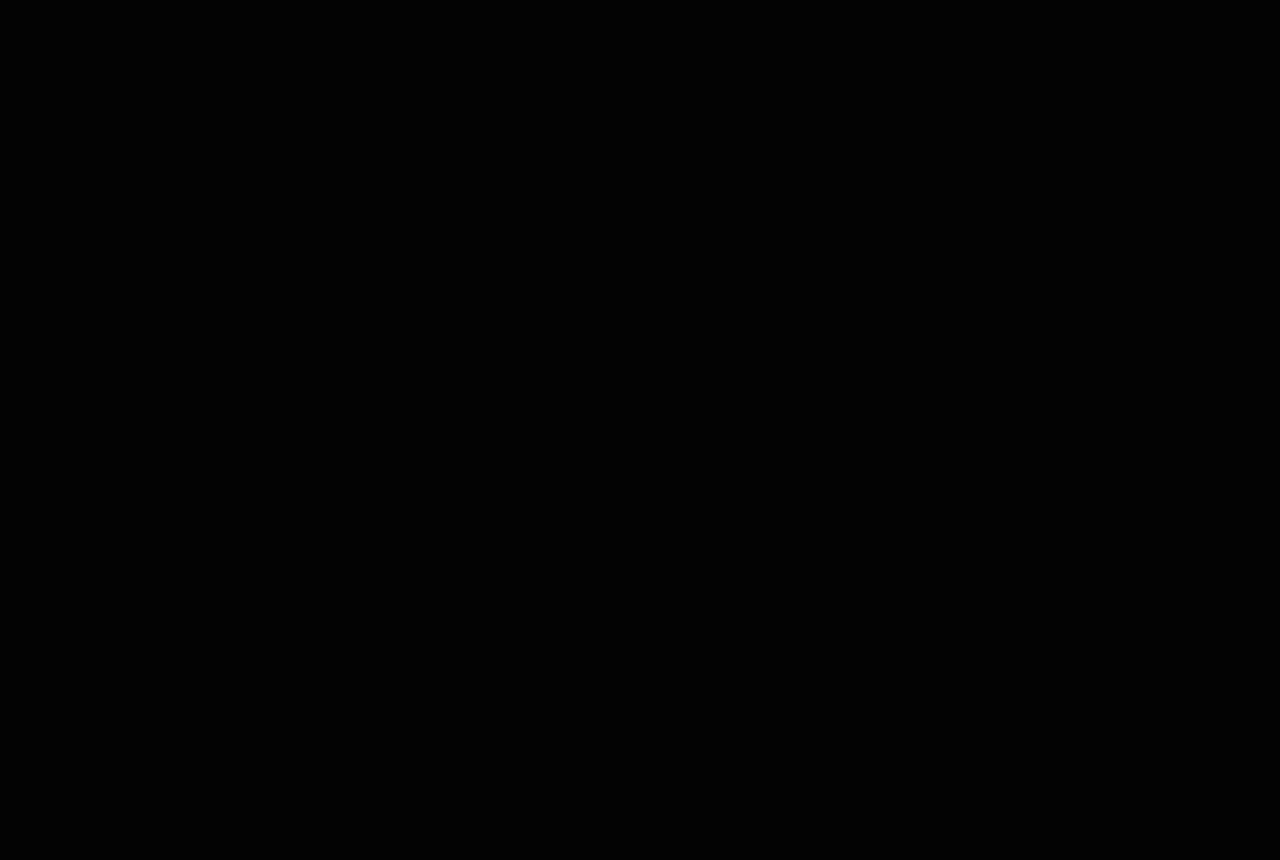
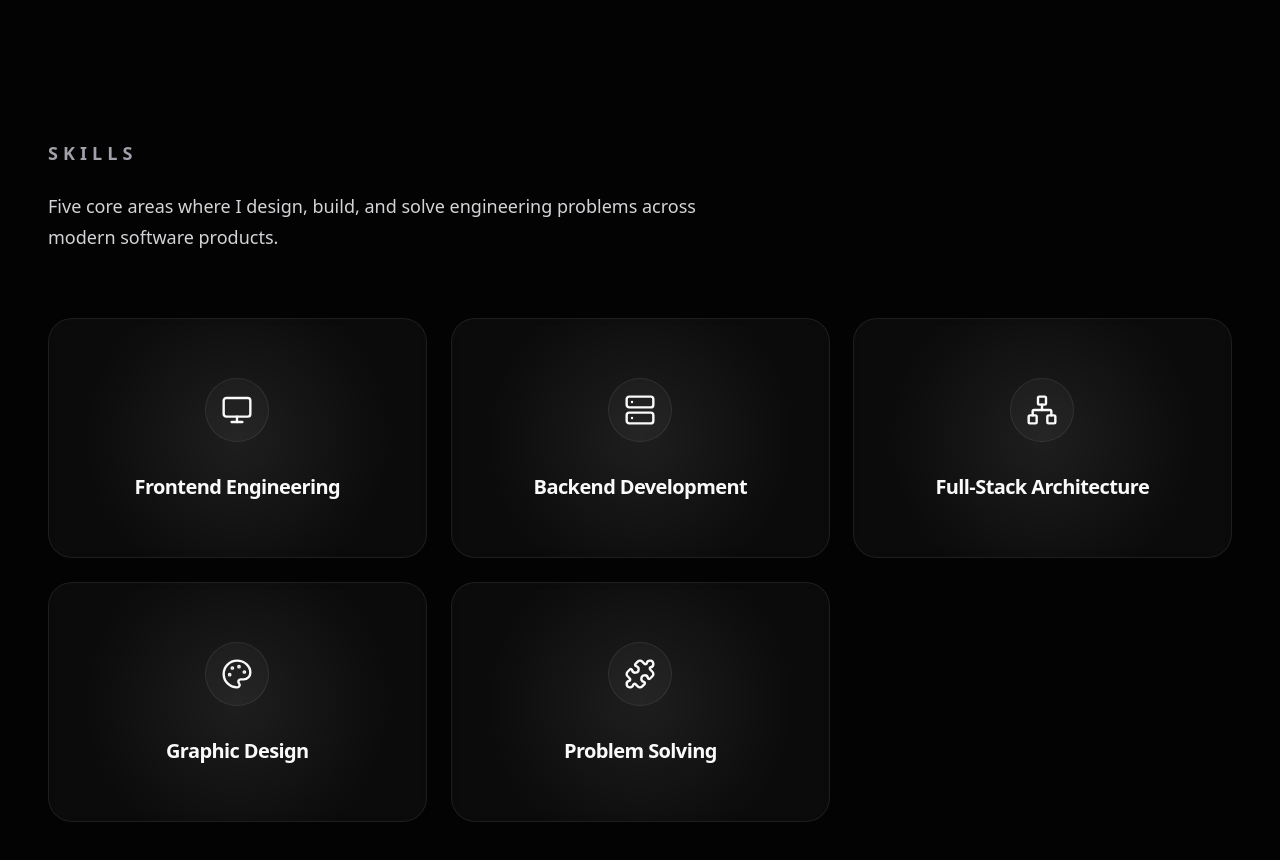
Before and after one commit to Swarnabha07/portfolio, a Next.js app: page / in a window 1280 px wide. Shown: the part 1560-2420 px from the top of the page. Before the commit the page ends 1571 px from the top, so only its background shows below. Built offline with nearby package versions, Linux system fonts and the light colour scheme.

Commit message:
feat: implement Skills section

```diff
--- a/components/common/BackgroundLighting/variants.js
+++ b/components/common/BackgroundLighting/variants.js
@@ -41,7 +41,33 @@ export const lightingVariants = {
     },
   ],
 
-  techStack: [
+  skills: [
+    // Main centered glow behind the technology grid
+    {
+      className: "top-10 left-1/2 -translate-x-1/2",
+      size: "44rem",
+      opacity: 0.075,
+      blur: "300px",
+    },
+
+    // Supporting left glow
+    {
+      className: "bottom-[-8rem] left-[-8rem]",
+      size: "30rem",
+      opacity: 0.05,
+      blur: "260px",
+    },
+
+    // Supporting right glow
+    {
+      className: "top-24 right-[-8rem]",
+      size: "28rem",
+      opacity: 0.045,
+      blur: "240px",
+    },
+  ],
+
+  toolkit: [
     // Main centered glow behind the technology grid
     {
       className: "top-10 left-1/2 -translate-x-1/2",
--- /dev/null
+++ b/components/common/CardTilt.js
@@ -0,0 +1,116 @@
+"use client";
+
+import {
+  motion,
+  useMotionTemplate,
+  useMotionValue,
+  useSpring,
+  useTransform,
+} from "framer-motion";
+import { useRef } from "react";
+
+export default function CardTilt({
+  children,
+  className = "",
+  maxTilt = 5,
+  scale = 1.02,
+}) {
+  const ref = useRef(null);
+
+  const rotateX = useMotionValue(0);
+  const rotateY = useMotionValue(0);
+
+  const springRotateX = useSpring(rotateX, {
+    stiffness: 680,
+    damping: 24,
+    mass: 0.22,
+  });
+
+  const springRotateY = useSpring(rotateY, {
+    stiffness: 680,
+    damping: 24,
+    mass: 0.22,
+  });
+
+  const lightX = useMotionValue(50);
+  const lightY = useMotionValue(50);
+
+  const springLightX = useSpring(lightX, {
+    stiffness: 180,
+    damping: 24,
+    mass: 0.45,
+  });
+
+  const springLightY = useSpring(lightY, {
+    stiffness: 180,
+    damping: 24,
+    mass: 0.45,
+  });
+
+  const cardScale = useTransform([springRotateX, springRotateY], ([x, y]) =>
+    Math.abs(x) + Math.abs(y) > 0.2 ? scale : 1,
+  );
+
+  const spotlight = useMotionTemplate`
+  radial-gradient(
+    220px circle at
+    ${springLightX}% ${springLightY}%,
+    rgba(255,255,255,0.08),
+    transparent 70%
+  )
+`;
+
+  function handleMouseMove(e) {
+    const rect = ref.current.getBoundingClientRect();
+
+    const x = e.clientX - rect.left;
+    const y = e.clientY - rect.top;
+
+    const px = x / rect.width;
+    const py = y / rect.height;
+
+    rotateY.set(-(px - 0.5) * maxTilt * 2);
+    rotateX.set((py - 0.5) * maxTilt * 2);
+
+    lightX.set(px * 100);
+    lightY.set(py * 100);
+  }
+
+  function handleMouseLeave() {
+    rotateX.set(0);
+    rotateY.set(0);
+
+    lightX.set(50);
+    lightY.set(50);
+  }
+
+  return (
+    <motion.div
+      ref={ref}
+      onMouseMove={handleMouseMove}
+      onMouseLeave={handleMouseLeave}
+      style={{
+        rotateX: springRotateX,
+        rotateY: springRotateY,
+        scale: cardScale,
+        transformPerspective: 1600,
+        transformStyle: "preserve-3d",
+      }}
+      className={className}
+    >
+      <motion.div
+        className="
+    pointer-events-none
+    absolute
+    inset-0
+    rounded-[inherit]
+    z-0
+  "
+        style={{
+          background: spotlight,
+        }}
+      />
+      <div className="relative z-10 flex flex-col items-center">{children}</div>
+    </motion.div>
+  );
+}
--- a/components/page/HomeClient.js
+++ b/components/page/HomeClient.js
@@ -3,6 +3,7 @@
 import Navbar from "../layout/Navbar/Navbar";
 import About from "../sections/about/About";
 import Hero from "../sections/Hero/Hero";
+import Skills from "../sections/skills/Skills";
 
 export default function HomeClient({}) {
   return (
@@ -12,6 +13,8 @@ export default function HomeClient({}) {
       <Hero/>
 
       <About/>
+
+      <Skills/>
     </>
   );
 }
--- a/components/sections/about/CurrentlyExploring.js
+++ b/components/sections/about/CurrentlyExploring.js
@@ -2,10 +2,22 @@
 
 import { motion } from "framer-motion";
 import { ChevronRight } from "lucide-react";
+import { useTheme } from "next-themes";
+import { useEffect, useState } from "react";
 
 import { ABOUT } from "@/constants/about";
 
 export default function CurrentlyExploring() {
+  const { resolvedTheme } = useTheme();
+
+  const [mounted, setMounted] = useState(false);
+
+  useEffect(() => {
+    setMounted(true);
+  }, []);
+
+  const isDark = mounted && resolvedTheme === "dark";
+
   return (
     <motion.aside
       initial={{ opacity: 0, y: 24 }}
@@ -16,10 +28,9 @@ export default function CurrentlyExploring() {
         ease: "easeOut",
         delay: 0.15,
       }}
-      className="
+      className={`
         rounded-2xl
         border
-  border-border
         bg-surface/50
         p-8
         backdrop-blur-sm
@@ -32,9 +43,20 @@ export default function CurrentlyExploring() {
         ease-out
 
         hover:-translate-y-1.5
+
+        ${
+          isDark
+            ? `
+              border-border
               hover:border-white/15
               hover:shadow-[0_12px_32px_rgba(0,0,0,0.25),0_0_24px_rgba(255,255,255,0.14)]
-"
+            `
+            : `
+              border-border
+              hover:shadow-[0_12px_32px_rgba(0,0,0,0.25),0_0_24px_rgba(255,255,255,0.14)]
+            `
+        }
+      `}
     >
       {/* Label */}
 
--- /dev/null
+++ b/components/sections/skills/SkillCard.js
@@ -0,0 +1,108 @@
+"use client";
+
+import { motion } from "framer-motion";
+
+import CardTilt from "@/components/common/CardTilt";
+import { useTheme } from "next-themes";
+import { useEffect, useState } from "react";
+
+export default function SkillCard({ skill, index }) {
+  const { resolvedTheme } = useTheme();
+
+  const [mounted, setMounted] = useState(false);
+
+  useEffect(() => {
+    setMounted(true);
+  }, []);
+
+  const isDark = mounted && resolvedTheme === "dark";
+
+  const Icon = skill.icon;
+
+  return (
+    <motion.article
+      initial={{ opacity: 0, y: 24 }}
+      whileInView={{ opacity: 1, y: 0 }}
+      viewport={{ once: true, amount: 0.3 }}
+      transition={{
+        duration: 0.55,
+        delay: index * 0.08,
+        ease: "easeOut",
+      }}
+    >
+      <CardTilt
+        className={`
+    group
+    relative
+    flex
+    min-h-[240px]
+    flex-col
+    items-center
+    justify-center
+    overflow-hidden
+    rounded-3xl
+    border
+    bg-surface/60
+    p-10
+    text-center
+    backdrop-blur-sm
+    transition-all
+    duration-300
+
+    ${
+      isDark
+        ? "border-border hover:border-white/15 hover:shadow-[0_0_45px_rgba(255,255,255,0.05)]"
+        : "border-border hover:shadow-xl"
+    }
+  `}
+      >
+        {/* Icon Container */}
+
+        <motion.div
+          whileHover={{
+            scale: 1.08,
+            y: -4,
+          }}
+          transition={{
+            type: "spring",
+            stiffness: 300,
+            damping: 18,
+          }}
+          className="
+            mb-8
+
+            flex
+            h-16
+            w-16
+            items-center
+            justify-center
+
+            rounded-full
+
+            border
+            border-border
+
+            bg-white/[0.03]
+            dark:bg-white/[0.04]
+          "
+        >
+          <Icon size={32} strokeWidth={1.8} className="text-text-primary" />
+        </motion.div>
+
+        {/* Skill Title */}
+
+        <h3
+          className="
+            text-xl
+            font-semibold
+            leading-tight
+            tracking-tight
+            text-text-primary
+          "
+        >
+          {skill.title}
+        </h3>
+      </CardTilt>
+    </motion.article>
+  );
+}
--- /dev/null
+++ b/components/sections/skills/Skills.js
@@ -0,0 +1,45 @@
+import BackgroundLighting from "@/components/common/BackgroundLighting/BackgroundLighting";
+
+import SkillsHeader from "./SkillsHeader";
+import SkillsGrid from "./SkillsGrid";
+
+export default function Skills() {
+  return (
+    <section
+      id="skills"
+      aria-labelledby="skills-heading"
+      className="
+        relative
+        isolate
+        overflow-hidden
+        scroll-mt-32
+        py-24
+        sm:py-28
+        lg:py-32
+      "
+    >
+      {/* Background */}
+
+      {/* <BackgroundLighting variant="skills" /> */}
+
+      {/* Content */}
+
+      <div
+        className="
+          relative
+          z-10
+          mx-auto
+          w-full
+          max-w-7xl
+          px-6
+          sm:px-8
+          lg:px-12
+        "
+      >
+        <SkillsHeader />
+
+        <SkillsGrid />
+      </div>
+    </section>
+  );
+}
--- /dev/null
+++ b/components/sections/skills/SkillsGrid.js
@@ -0,0 +1,23 @@
+"use client";
+
+import SkillCard from "./SkillCard";
+
+import { SKILLS } from "@/constants/skills";
+
+export default function SkillsGrid() {
+  return (
+    <div
+      className="
+        grid
+        gap-6
+
+        sm:grid-cols-2
+        lg:grid-cols-3
+      "
+    >
+      {SKILLS.map((skill, index) => (
+        <SkillCard key={skill.id} skill={skill} index={index} />
+      ))}
+    </div>
+  );
+}
--- /dev/null
+++ b/components/sections/skills/SkillsHeader.js
@@ -0,0 +1,55 @@
+"use client";
+
+import { motion } from "framer-motion";
+
+export default function SkillsHeader() {
+  return (
+    <motion.div
+      initial={{ opacity: 0, y: 24 }}
+      whileInView={{ opacity: 1, y: 0 }}
+      viewport={{ once: true, amount: 0.4 }}
+      transition={{
+        duration: 0.6,
+        ease: "easeOut",
+      }}
+      className="
+        mb-16
+  max-w-3xl
+      "
+    >
+      {/* Section Label */}
+
+      <span
+        id="skills-heading"
+        className="
+    inline-block
+          text-xs
+          md:text-lg
+          font-semibold
+          uppercase
+          tracking-[0.28em]
+          text-text-muted
+  "
+      >
+        Skills
+      </span>
+
+      {/* Description */}
+
+      <p
+        className="
+          mt-6
+    max-w-2xl
+    text-base
+    leading-8
+    text-text-secondary
+    sm:text-lg
+    sm:leading-9
+        "
+      >
+        Five core areas where I design, build, and solve engineering problems
+        across modern software products.
+      </p>
+    </motion.div>
+  );
+}
--- a/constants/navigation.js
+++ b/constants/navigation.js
@@ -8,8 +8,12 @@ export const NAV_LINKS = [
     href: "#about",
   },
   {
-    label: "Tech Stack",
-    href: "#tech-stack",
+    label: "Skills",
+    href: "#skills",
+  },
+  {
+    label: "Toolkit",
+    href: "#toolkit",
   },
   {
     label: "Projects",
--- /dev/null
+++ b/constants/skills.js
@@ -0,0 +1,33 @@
+import { Monitor, Server, Network, Palette, Puzzle } from "lucide-react";
+
+export const SKILLS = [
+  {
+    id: "frontend",
+    title: "Frontend Engineering",
+    icon: Monitor,
+  },
+
+  {
+    id: "backend",
+    title: "Backend Development",
+    icon: Server,
+  },
+
+  {
+    id: "architecture",
+    title: "Full-Stack Architecture",
+    icon: Network,
+  },
+
+  {
+    id: "design",
+    title: "Graphic Design",
+    icon: Palette,
+  },
+
+  {
+    id: "problem-solving",
+    title: "Problem Solving",
+    icon: Puzzle,
+  },
+];
--- a/hooks/useActiveSection.js
+++ b/hooks/useActiveSection.js
@@ -5,7 +5,8 @@ import { useEffect, useState } from "react";
 const SECTION_IDS = [
   "home",
   "about",
-  "tech-stack",
+  "skills",
+  "toolkit",
   "projects",
   "journey",
   "hire-me",
```
Lines whose indentation alone changed are shown as unchanged.
